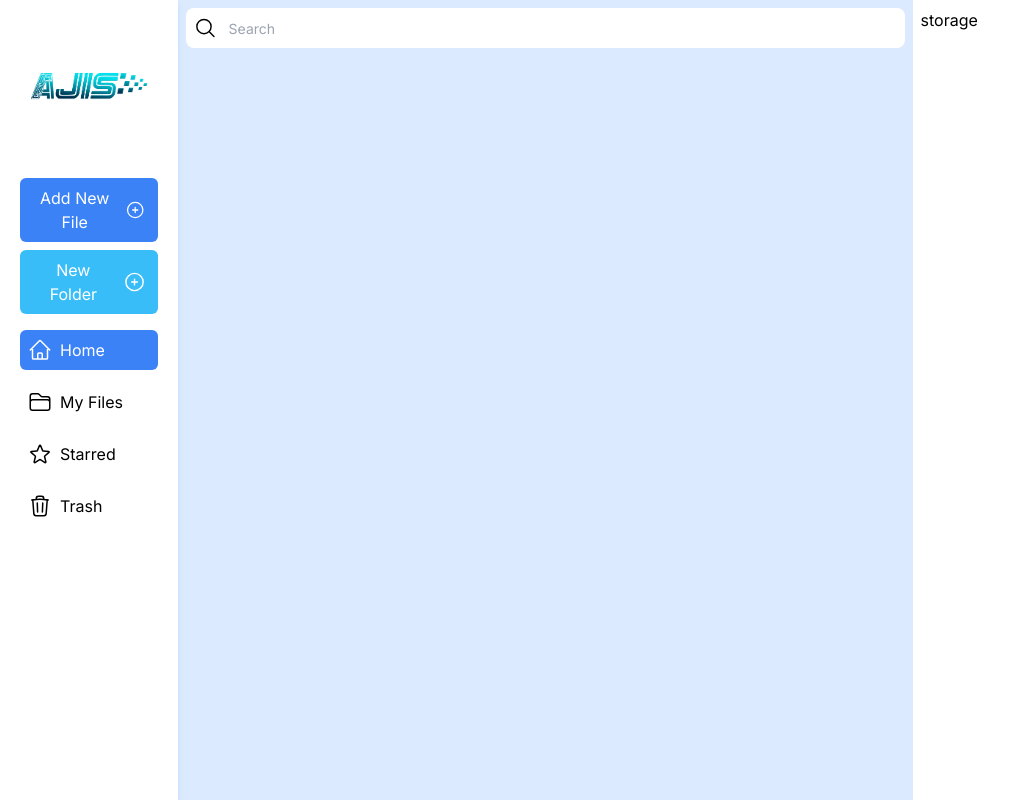
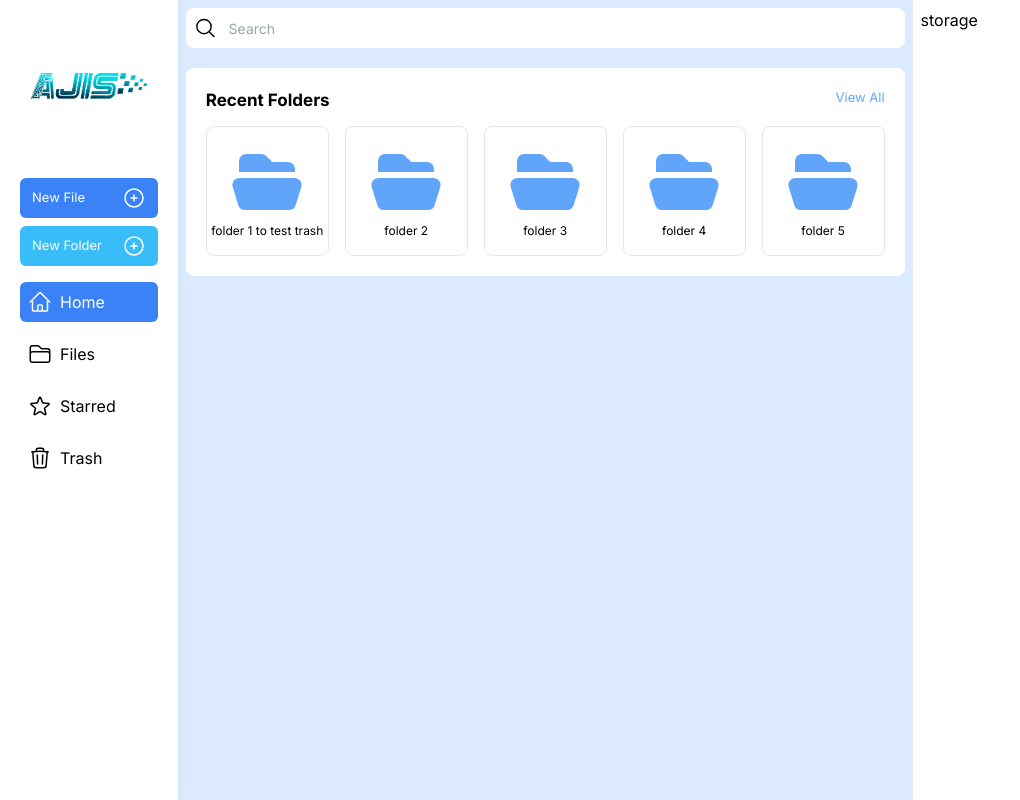
Before and after one commit to JusticeIsreal/Cloud-file-management-system, a Next.js app: page / in a window 1280 px wide. Shown: the whole page, without its empty margins (0-1020 px from the left). Built offline with nearby package versions, Linux system fonts and the light colour scheme; no server answers; sample sign-in values are in the browser's storage.

Commit message:
FolderList and FolderItem components UI completed

```diff
--- /dev/null
+++ b/app/components/Folder/FolderItem.js
@@ -0,0 +1,19 @@
+import React from "react";
+
+function FolderItem({ folder }) {
+  return (
+    <div className="w-full flex flex-col justify-center items-center h-[130px] border-[1px] rounded-lg bg-white hover:scale-105 hover:shadow-md cursor-pointer">
+      <svg
+        xmlns="http://www.w3.org/2000/svg"
+        viewBox="0 0 20 20"
+        fill="currentColor"
+        className="w-20 h-20 md:w-35 md:h-35 text-blue-400"
+      >
+        <path d="M4.75 3A1.75 1.75 0 003 4.75v2.752l.104-.002h13.792c.035 0 .07 0 .104.002V6.75A1.75 1.75 0 0015.25 5h-3.836a.25.25 0 01-.177-.073L9.823 3.513A1.75 1.75 0 008.586 3H4.75zM3.104 9a1.75 1.75 0 00-1.673 2.265l1.385 4.5A1.75 1.75 0 004.488 17h11.023a1.75 1.75 0 001.673-1.235l1.384-4.5A1.75 1.75 0 0016.896 9H3.104z" />
+      </svg>
+      <h2 className="line-clamp-2 text-[12px] text-center">{folder.name}</h2>
+    </div>
+  );
+}
+
+export default FolderItem;
--- /dev/null
+++ b/app/components/Folder/FolderList.js
@@ -0,0 +1,44 @@
+import React from "react";
+import FolderItem from "./FolderItem";
+
+function FolderList() {
+  const folderDemoList = [
+    {
+      id: 1,
+      name: "folder 1 to test trash",
+    },
+    {
+      id: 2,
+      name: "folder 2",
+    },
+    {
+      id: 3,
+      name: "folder 3",
+    },
+    {
+      id: 4,
+      name: "folder 4",
+    },
+    {
+      id: 5,
+      name: "folder 5",
+    },
+  ];
+  return (
+    <main className=" p-5 mt-5 bg-white rounded-lg">
+      <h2 className="text-[17px] font-bold items-center">
+        Recent Folders{" "}
+        <span className="float-right font-normal text-blue-400 text-[13px]">
+          View All
+        </span>
+      </h2>
+      <div className="grid grid-cols-2 gap-4 md:grid-cols-2 lg:grid-cols-3 xl:grid-cols-5 mt-3">
+        {folderDemoList.map((item) => (
+          <FolderItem key={item.id} folder={item} />
+        ))}
+      </div>
+    </main>
+  );
+}
+
+export default FolderList;
--- a/app/components/SideNavBar.js
+++ b/app/components/SideNavBar.js
@@ -15,15 +15,15 @@ function SideNavBar() {
           height={60}
         />
       </div>
-      <button className="flex gap-2 justify-between items-center w-full bg-blue-500 p-2 text-white rounded-md px-3 mt-5 hover:scale-105 transition-all">
-        Add New File{" "}
+      <button className="flex gap-2 justify-between items-center w-full bg-blue-500 p-2 text-white rounded-md px-3 mt-5 hover:scale-105 transition-all text-[10px] md:text-[13px]">
+        New File{" "}
         <svg
           xmlns="http://www.w3.org/2000/svg"
           fill="none"
           viewBox="0 0 24 24"
           strokeWidth={1.5}
           stroke="currentColor"
-          className="w-6 h-6"
+          className="w-4 h-4 md:w-6 md:h-6"
         >
           <path
             strokeLinecap="round"
@@ -32,15 +32,15 @@ function SideNavBar() {
           />
         </svg>
       </button>
-      <button className="flex gap-2 justify-between items-center bg-sky-400 w-full p-2 text-white rounded-md px-3 mt-2 hover:scale-105 transition-all">
-        New Folder{" "}
+      <button className="flex gap-2 justify-between items-center bg-sky-400 w-full p-2 text-white rounded-md px-3 mt-2 hover:scale-105 transition-all text-[9px] md:text-[13px]">
+        New Folder
         <svg
           xmlns="http://www.w3.org/2000/svg"
           fill="none"
           viewBox="0 0 24 24"
           strokeWidth={1.5}
           stroke="currentColor"
-          className="w-6 h-6"
+          className="w-4 h-4 md:w-6 md:h-6 "
         >
           <path
             strokeLinecap="round"
@@ -65,7 +65,7 @@ function SideNavBar() {
               viewBox="0 0 24 24"
               strokeWidth={1.5}
               stroke="currentColor"
-              className="w-6 h-6"
+              className="w-4 h-4 md:w-6 md:h-6"
             >
               <path
                 strokeLinecap="round"
--- a/app/data/menu.js
+++ b/app/data/menu.js
@@ -6,7 +6,7 @@ const list = [
   },
   {
     id: 2,
-    name: "My Files",
+    name: "Files",
     logo: "M2.25 12.75V12A2.25 2.25 0 014.5 9.75h15A2.25 2.25 0 0121.75 12v.75m-8.69-6.44l-2.12-2.12a1.5 1.5 0 00-1.061-.44H4.5A2.25 2.25 0 002.25 6v12a2.25 2.25 0 002.25 2.25h15A2.25 2.25 0 0021.75 18V9a2.25 2.25 0 00-2.25-2.25h-5.379a1.5 1.5 0 01-1.06-.44z",
   },
   {
--- a/app/page.js
+++ b/app/page.js
@@ -5,6 +5,7 @@ import { redirect } from "next/navigation";
 
 import { useEffect } from "react";
 import SearchBar from "./components/SearchBar";
+import FolderList from "./components/Folder/FolderList";
 
 export default function Home() {
   const { data: session } = useSession();
@@ -19,6 +20,7 @@ export default function Home() {
   return (
     <main>
       <SearchBar />
+      <FolderList />
     </main>
   );
 }
```
